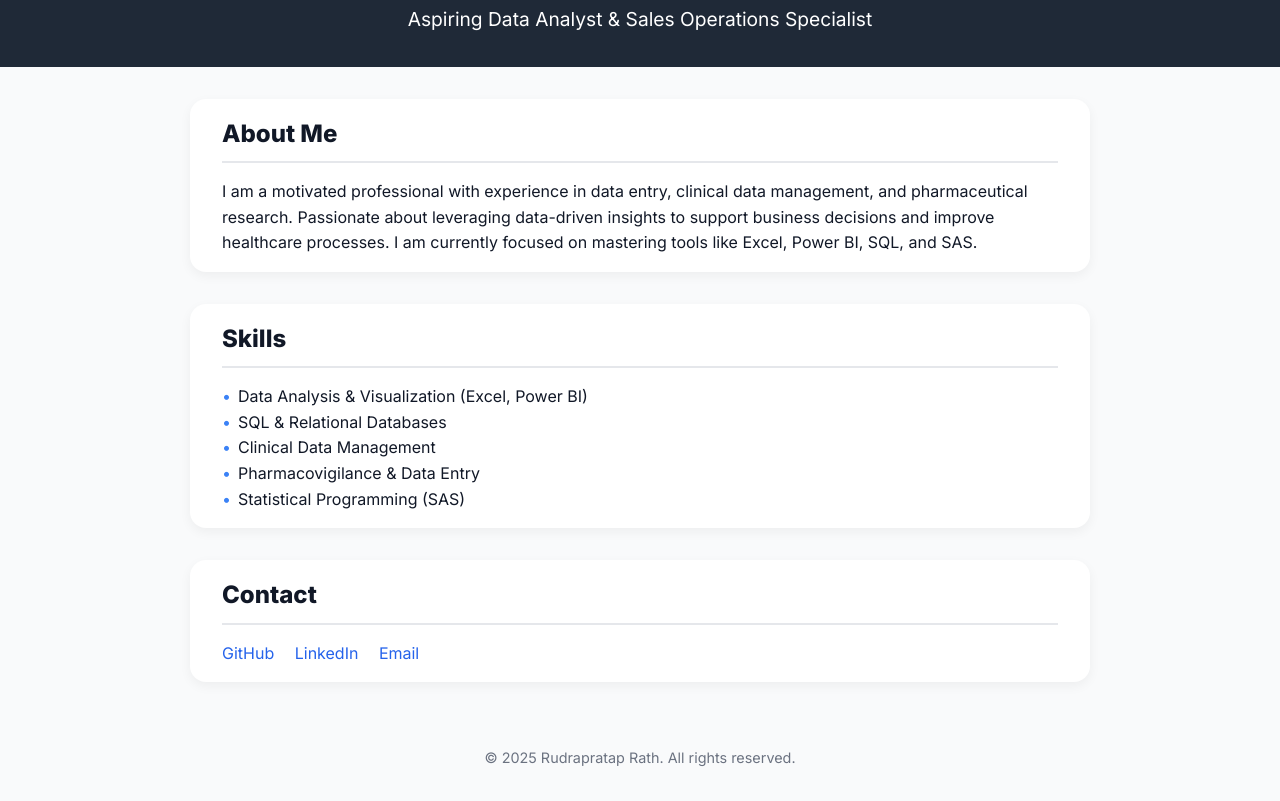
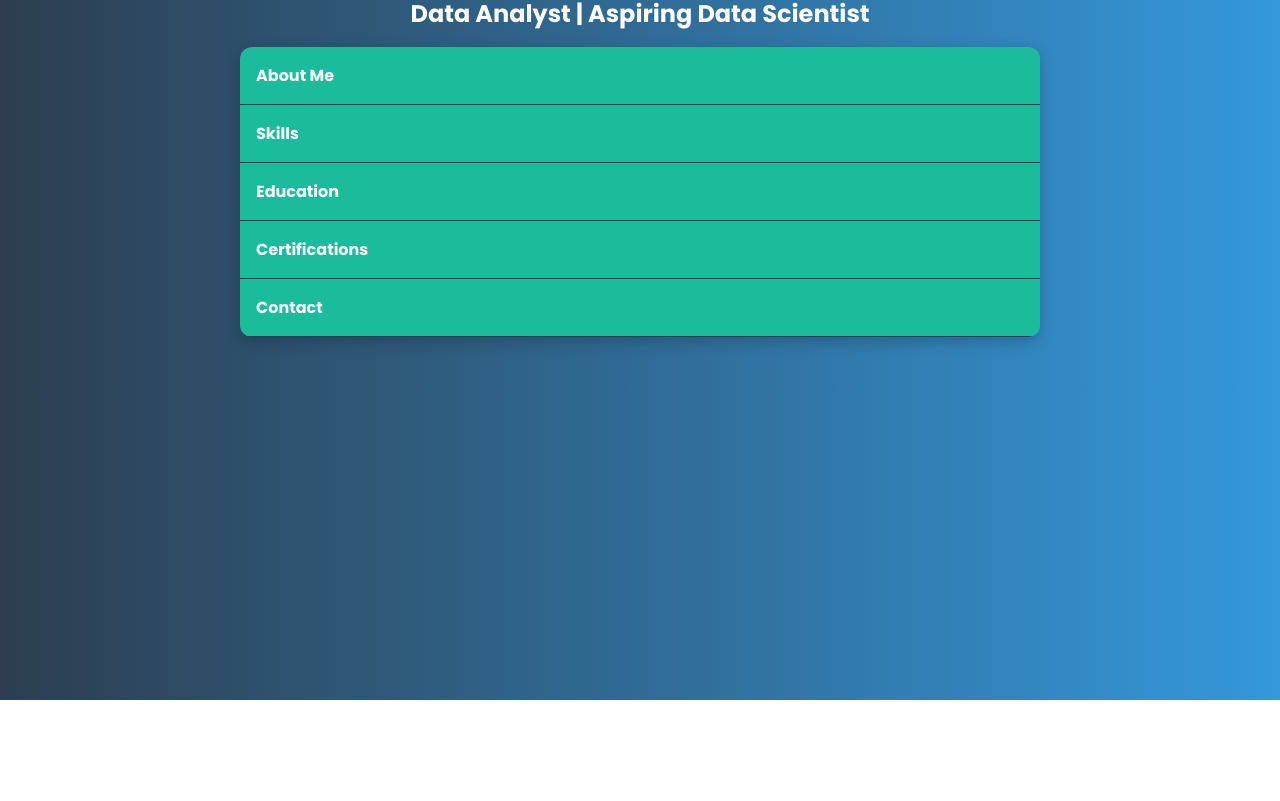
Before and after one commit to Rudra-Rath/Rudrapratap_Portfolio, a plain HTML site: page index.html in a window 1280 px wide. Shown: the part 100-901 px from the top of the page. After the commit the page ends 800 px from the top, so only its background shows below. Drawn offline with Linux system fonts and the light colour scheme.

Commit message:
Update index.html

```diff
--- a/index.html
+++ b/index.html
@@ -3,106 +3,120 @@
 <head>
   <meta charset="UTF-8" />
   <meta name="viewport" content="width=device-width, initial-scale=1.0" />
-  <title>Rudrapratap Rath | Portfolio</title>
-  <link href="https://fonts.googleapis.com/css2?family=Inter:wght@400;600;800&display=swap" rel="stylesheet">
+  <title>Rudrapratap Rath | Data Analyst & Data Scientist</title>
+  <link href="https://fonts.googleapis.com/css2?family=Poppins:wght@300;500;700&display=swap" rel="stylesheet">
   <style>
     * {
-      box-sizing: border-box;
       margin: 0;
       padding: 0;
-      font-family: 'Inter', sans-serif;
+      box-sizing: border-box;
+      font-family: 'Poppins', sans-serif;
     }
     body {
-      background: #f9fafb;
-      color: #111827;
-      line-height: 1.6;
-    }
-    header {
-      background-color: #1f2937;
+      background: linear-gradient(to right, #2c3e50, #3498db);
       color: #fff;
       padding: 2rem;
+    }
+    h1, h2 {
       text-align: center;
+      margin-bottom: 1rem;
     }
-    header h1 {
-      font-size: 2.5rem;
-      margin-bottom: 0.5rem;
+    .container {
+      max-width: 800px;
+      margin: auto;
     }
-    header p {
-      font-size: 1.2rem;
-      font-weight: 300;
+    .accordion {
+      margin: 1rem 0;
+      border-radius: 12px;
+      overflow: hidden;
+      box-shadow: 0 5px 15px rgba(0,0,0,0.2);
     }
-    section {
-      max-width: 900px;
-      margin: 2rem auto;
-      padding: 1rem 2rem;
-      background: white;
-      border-radius: 1rem;
-      box-shadow: 0 4px 12px rgba(0,0,0,0.05);
+    .accordion-item {
+      background-color: #34495e;
+      border-bottom: 1px solid #2c3e50;
     }
-    section h2 {
-      font-size: 1.5rem;
-      margin-bottom: 1rem;
-      border-bottom: 2px solid #e5e7eb;
-      padding-bottom: 0.5rem;
+    .accordion-header {
+      padding: 1rem;
+      cursor: pointer;
+      font-weight: bold;
+      background: #1abc9c;
+      transition: background 0.3s ease;
     }
-    ul {
-      list-style: none;
-      padding-left: 1rem;
+    .accordion-header:hover {
+      background: #16a085;
     }
-    ul li::before {
-      content: "\2022";
-      color: #3b82f6;
-      display: inline-block;
-      width: 1em;
-      margin-left: -1em;
+    .accordion-content {
+      padding: 1rem;
+      display: none;
+      animation: fadeIn 0.5s ease-in-out;
     }
-    .contact a {
-      display: inline-block;
-      margin-right: 1rem;
-      text-decoration: none;
-      color: #2563eb;
-    }
-    footer {
-      text-align: center;
-      padding: 2rem;
-      font-size: 0.9rem;
-      color: #6b7280;
+    @keyframes fadeIn {
+      from {opacity: 0; transform: translateY(-10px);}
+      to {opacity: 1; transform: translateY(0);}
     }
   </style>
 </head>
 <body>
-  <header>
+  <div class="container">
     <h1>Rudrapratap Rath</h1>
-    <p>Aspiring Data Analyst & Sales Operations Specialist</p>
-  </header>
+    <h2>Data Analyst | Aspiring Data Scientist</h2>
 
-  <section>
-    <h2>About Me</h2>
-    <p>I am a motivated professional with experience in data entry, clinical data management, and pharmaceutical research. Passionate about leveraging data-driven insights to support business decisions and improve healthcare processes. I am currently focused on mastering tools like Excel, Power BI, SQL, and SAS.</p>
-  </section>
+    <div class="accordion">
+      <div class="accordion-item">
+        <div class="accordion-header">About Me</div>
+        <div class="accordion-content">
+          A data-driven enthusiast passionate about extracting insights from data to drive business decisions. With a foundation in pharmacy and a sharp analytical mindset, I bridge the gap between healthcare knowledge and modern data analysis. I am skilled in Python, Power BI, Excel, and SQL, with hands-on experience in interpreting data and storytelling.
+        </div>
+      </div>
 
-  <section>
-    <h2>Skills</h2>
-    <ul>
-      <li>Data Analysis & Visualization (Excel, Power BI)</li>
-      <li>SQL & Relational Databases</li>
-      <li>Clinical Data Management</li>
-      <li>Pharmacovigilance & Data Entry</li>
-      <li>Statistical Programming (SAS)</li>
-    </ul>
-  </section>
+      <div class="accordion-item">
+        <div class="accordion-header">Skills</div>
+        <div class="accordion-content">
+          <strong>Data Analysis & Visualization:</strong> Excel, Power BI, Tableau, SQL, Python<br>
+          <strong>Statistics & Mathematics:</strong> Hypothesis Testing, Probability, Linear Algebra<br>
+          <strong>Data Science & Machine Learning:</strong> scikit-learn, Pandas, NumPy, Matplotlib, Seaborn<br>
+          <strong>Tools & Tech:</strong> Jupyter Notebook, GitHub, VS Code<br>
+          <strong>Soft Skills:</strong> Problem Solving, Storytelling, Communication
+        </div>
+      </div>
 
-  <section>
-    <h2>Contact</h2>
-    <div class="contact">
-      <a href="https://github.com/rudraprataprath" target="_blank">GitHub</a>
-      <a href="https://linkedin.com/in/rudraprataprath" target="_blank">LinkedIn</a>
-      <a href="mailto:rudrapratap@example.com">Email</a>
+      <div class="accordion-item">
+        <div class="accordion-header">Education</div>
+        <div class="accordion-content">
+          <strong>Bachelor of Pharmacy (B.Pharm)</strong><br>
+          Biju Patnaik University of Technology (BPUT)<br>
+          CGPA: 8.7 / 10
+        </div>
+      </div>
+
+      <div class="accordion-item">
+        <div class="accordion-header">Certifications</div>
+        <div class="accordion-content">
+          - Data Analyst Career Essentials – LinkedIn Learning<br>
+          - Data Science Specialization – Coursera
+        </div>
+      </div>
+
+      <div class="accordion-item">
+        <div class="accordion-header">Contact</div>
+        <div class="accordion-content">
+          📍 Cuttack, Odisha, India<br>
+          📧 rudraprataprath050@gmail.com<br>
+          📞 +91 7815025232<br>
+          🔗 <a href="https://www.linkedin.com/in/rudra-pratap-rath-45780123a" target="_blank" style="color: #ecf0f1;">LinkedIn Profile</a>
+        </div>
+      </div>
     </div>
-  </section>
+  </div>
 
-  <footer>
-    &copy; 2025 Rudrapratap Rath. All rights reserved.
-  </footer>
+  <script>
+    const headers = document.querySelectorAll('.accordion-header');
+    headers.forEach(header => {
+      header.addEventListener('click', () => {
+        const content = header.nextElementSibling;
+        content.style.display = content.style.display === 'block' ? 'none' : 'block';
+      });
+    });
+  </script>
 </body>
 </html>
```
